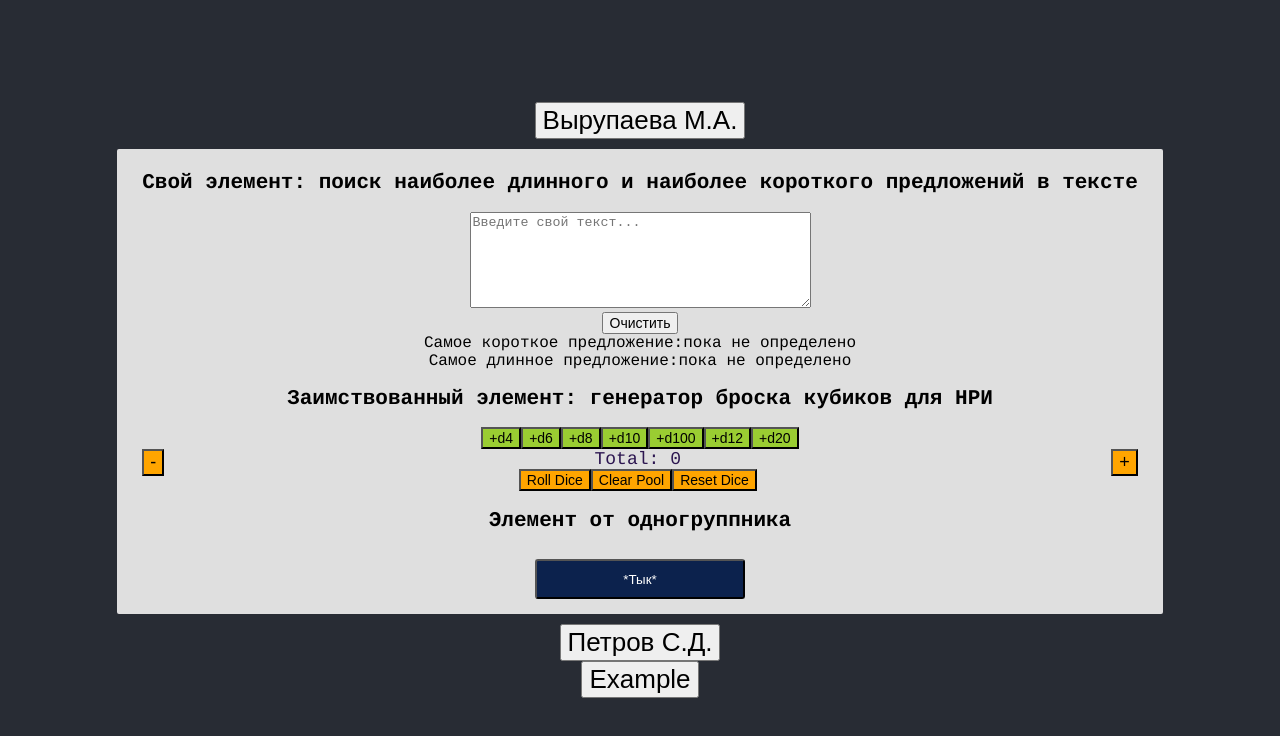
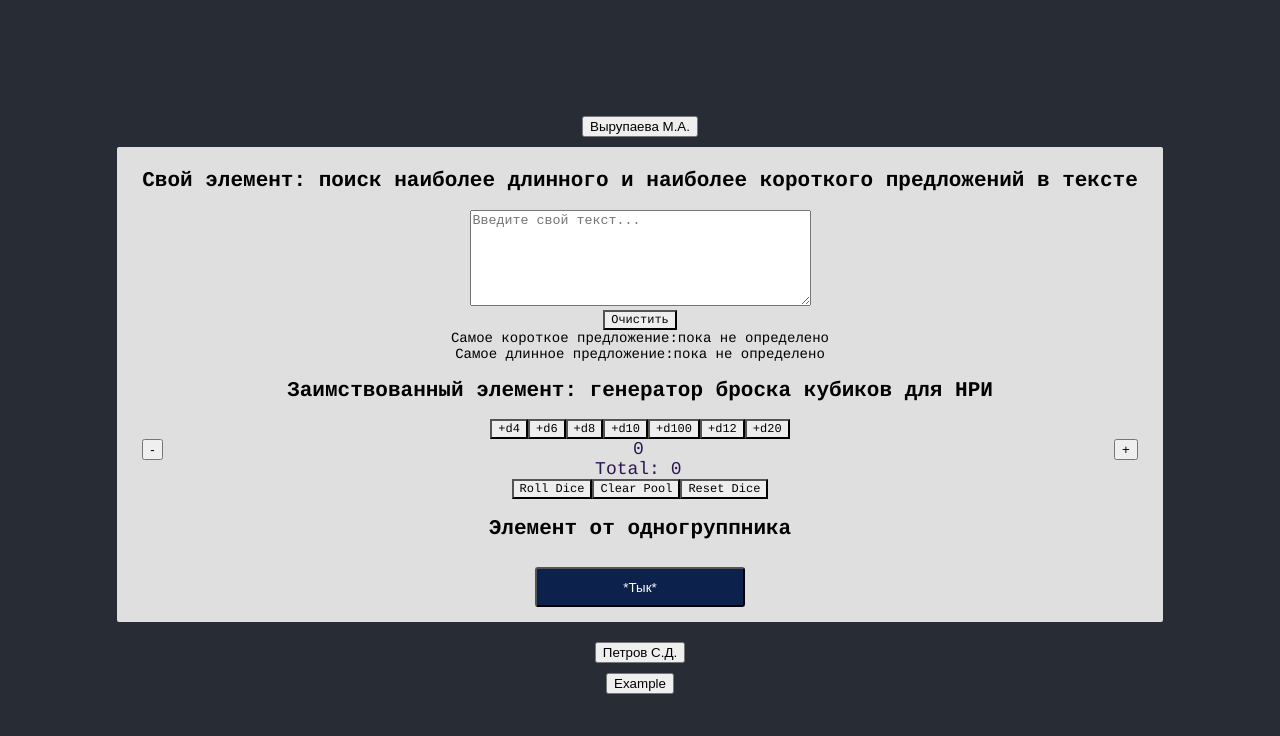
Before and after one commit to ivbo-05-18/mirea_course, a React (Create React App) app: page / in a window 1280 px wide. Both pictures are taken after a click on the button "Вырупаева М.А.". Shown: the top 736 px of the page. Built offline with nearby package versions, Linux system fonts and the light colour scheme.

Commit message:
destructive assign, unique css, pulled mate

```diff
--- a/src/components/VyrupaevaMA/Borrowed/App.css
+++ b/src/components/VyrupaevaMA/Borrowed/Dice.css
@@ -1,18 +1,20 @@
-button {
-  font-size: inherit;
+/* It's all COURIER now! */
+.vyrupaeva button {
+  font-family: courier;
+  background-color: #EEE;
 }
 
-.App {
+.DiceRoller {
   text-align: center;
 }
 
-.App-logo {
+.Dice-logo {
   animation: App-logo-spin infinite 20s linear;
   height: 40vmin;
   pointer-events: none;
 }
 
-.App-header {
+.Dice-header {
   background-color: #282c34;
   min-height: 100vh;
   display: flex;
@@ -23,19 +25,20 @@ button {
   color: white;
 }
 
-.App-link {
+.Dice-link {
   color: #61dafb;
 }
 
-.die {
+.vyrupaeva_die {
   margin: 5px 0;
   background-color: #EEE;
   border: 1px solid white;
   padding: 0;
 }
 
-.die button {
-  background-color: lightblue;
+.vyrupaeva_die button {
+  font-family: courier;
+  background-color: #EEE;
   padding: 5px;
   width: 100%;
 }
@@ -45,24 +48,16 @@ button {
 }
 
 .die-remove button {
+  font-family: courier;
   font-size: small;
   padding: 5px;
   width: 100%;
-  background-color: pink;
 }
 
 #total-display {
   font-size: large;
   /* I just added color, white was too obscure */
   color: rgb(44, 22, 80)
-}
-
-#adders button {
-  background-color: yellowgreen;
-}
-
-#controllers button {
-  background-color: orange;
 }
 
 @keyframes App-logo-spin {
--- a/src/components/VyrupaevaMA/Borrowed/App.js
+++ b/src/components/VyrupaevaMA/Borrowed/DiceRoller.js
@@ -3,9 +3,8 @@
 /* eslint-disable react/no-array-index-key */
 /* eslint-disable no-nested-ternary */
 /* eslint-disable react/button-has-type */
-/* eslint-disable react/destructuring-assignment */
 import React, { Component } from 'react';
-import './App.css';
+import './Dice.css';
 
 import Die from './Die';
 
@@ -37,18 +36,20 @@ class DiceRoller extends Component {
   }
 
   calcSum() {
-    return this.state.dice.reduce((acc, die) => acc + die.value, 0);
+    const { dice } = this.state;
+    return dice.reduce((acc, die) => acc + die.value, 0);
   }
 
   renderDie(key) {
+    const { dice } = this.state;
     return (
-      <div key={key} className="die col-2">
+      <div key={key} className="vyrupaeva_die">
         <button onClick={() => this.rollDie(key)}>
-          {this.state.dice[key].value}
+          Roll!
+          {dice[key].value}
         </button>
         <div className="die-label">
-          d
-          {this.state.dice[key].faces}
+          {dice[key].faces}
         </div>
         <div className="die-remove">
           <button onClick={() => this.removeDie(key)}>
@@ -60,27 +61,30 @@ class DiceRoller extends Component {
   }
 
   renderDesc() {
+    const { dice } = this.state;
+    const { mod } = this.state;
     const counts = {};
-    this.state.dice.forEach((die) => {
+    dice.forEach((die) => {
       counts[die.faces] = counts[die.faces] === undefined
         ? 1
         : counts[die.faces] + 1;
     });
     const pool = Object.keys(counts).map(
       (type) => `${counts[type]}d${type}`,
-    ).join(' + ');
-    const mod = this.state.mod
-      ? this.state.mod > 0
-        ? ` + ${this.state.mod}`
-        : ` - ${-this.state.mod}`
+    ).join(' + ')
+      ? mod > 0
+        ? ` + ${mod}`
+        : ` - ${-mod}`
       : '';
     return pool + mod;
   }
 
   render() {
+    const { dice } = this.state;
+    const { mod } = this.state;
     return (
       <div className="App container">
-        <div id="adders" className="row">
+        <div id="adders" className="vyrupaeva">
           {[4, 6, 8, 10, 100, 12, 20].map((faces, key) => (
             <button className="col" key={key} onClick={() => { this.addDie(faces); }}>
               +d
@@ -91,11 +95,11 @@ class DiceRoller extends Component {
         <div id="controllers">
           <div id="total-display" className="row">
             <div className="col-8" style={{ padding: 0 }}>
-              <button style={{ float: 'left' }} onClick={() => { this.setState({ mod: this.state.mod - 1 }); }}>
+              <button style={{ float: 'left' }} onClick={() => { this.setState({ mod: mod - 1 }); }}>
                 -
               </button>
               {this.renderDesc()}
-              <button style={{ float: 'right' }} onClick={() => { this.setState({ mod: this.state.mod + 1 }); }}>
+              <button style={{ float: 'right' }} onClick={() => { this.setState({ mod: mod + 1 }); }}>
                 +
               </button>
             </div>
@@ -105,12 +109,11 @@ class DiceRoller extends Component {
               {this.calcSum()}
             </div>
           </div>
-          <div className="row">
+          <div className="vyrupaeva">
             <button
               type="button"
-              className="col"
               onClick={() => {
-                this.state.dice.forEach((_, key) => {
+                dice.forEach((_, key) => {
                   this.rollDie(key);
                 });
               }}
@@ -119,9 +122,8 @@ class DiceRoller extends Component {
             </button>
             <button
               type="button"
-              className="col"
               onClick={() => {
-                while (this.state.dice.length) {
+                while (dice.length) {
                   this.removeDie(0);
                 }
                 this.setState({ mod: 0 });
@@ -131,9 +133,7 @@ class DiceRoller extends Component {
             </button>
             <button
               type="button"
-              className="col"
               onClick={() => {
-                const { dice } = this.state;
                 dice.forEach((d) => { d.value = 0; });
                 this.setState({ dice });
               }}
@@ -143,7 +143,7 @@ class DiceRoller extends Component {
           </div>
         </div>
         <div id="dicepool" className="row">
-          {this.state.dice.map((_, key) => this.renderDie(key))}
+          {dice.map((_, key) => this.renderDie(key))}
         </div>
       </div>
     );
--- a/src/components/VyrupaevaMA/Borrowed/index.js
+++ b/src/components/VyrupaevaMA/Borrowed/index.js
@@ -1,4 +1,4 @@
-export { default } from './App';
+export { default } from './DiceRoller';
 
 /*
 --- This already was here ---
--- a/src/components/VyrupaevaMA/Sentences/Sentences.css
+++ b/src/components/VyrupaevaMA/Sentences/Sentences.css
@@ -1,4 +1,4 @@
-p {
+.vyrupaeva_div {
     margin: 0;
 	padding: 0;
     border: 0;
@@ -6,3 +6,17 @@ p {
     font-family: courier;
     color: black
 }
+
+.vyrupaeva_paragraph {
+    margin: 0;
+	padding: 4;
+    border: 0;
+	font-size: 14px;
+    font-family: courier;
+    color: black
+}
+
+.vyrupaeva button {
+	font-size: 12px;
+    font-family: courier;
+}
--- a/src/components/VyrupaevaMA/Sentences/Sentences.js
+++ b/src/components/VyrupaevaMA/Sentences/Sentences.js
@@ -1,5 +1,4 @@
 /* eslint-disable no-trailing-spaces */
-/* eslint-disable react/destructuring-assignment */
 import React, { Component } from 'react';
 import './Sentences.css';
 import getResult from './getResult';
@@ -26,19 +25,21 @@ class Sentences extends Component {
   }
 
   render() {
+    const { longest } = this.state;
+    const { shortest } = this.state;
     return (
-      <div>
+      <div type="vyrupaeva_div">
         <textarea onChange={this.change} id="mainText" name="mainText" cols="40" rows="6" placeholder="Введите свой текст..." />
-        <div>
+        <div className="vyrupaeva">
           <button type="button" id="clear" onClick={this.clear}>Очистить</button>
         </div>
-        <p id="shortest">
+        <p className="vyrupaeva_paragraph" id="shortest">
           Самое короткое предложение:
-          {this.state.shortest}
+          {shortest}
         </p>
-        <p id="longest">
+        <p className="vyrupaeva_paragraph" id="longest">
           Самое длинное предложение:
-          {this.state.longest}
+          {longest}
         </p>
       </div>
     );
```
Also changed, not shown: src/components/VyrupaevaMA/Borrowed/index.css (deleted, +0 -14 lines), 1 other file (tests, documents, lock files or other folders).
